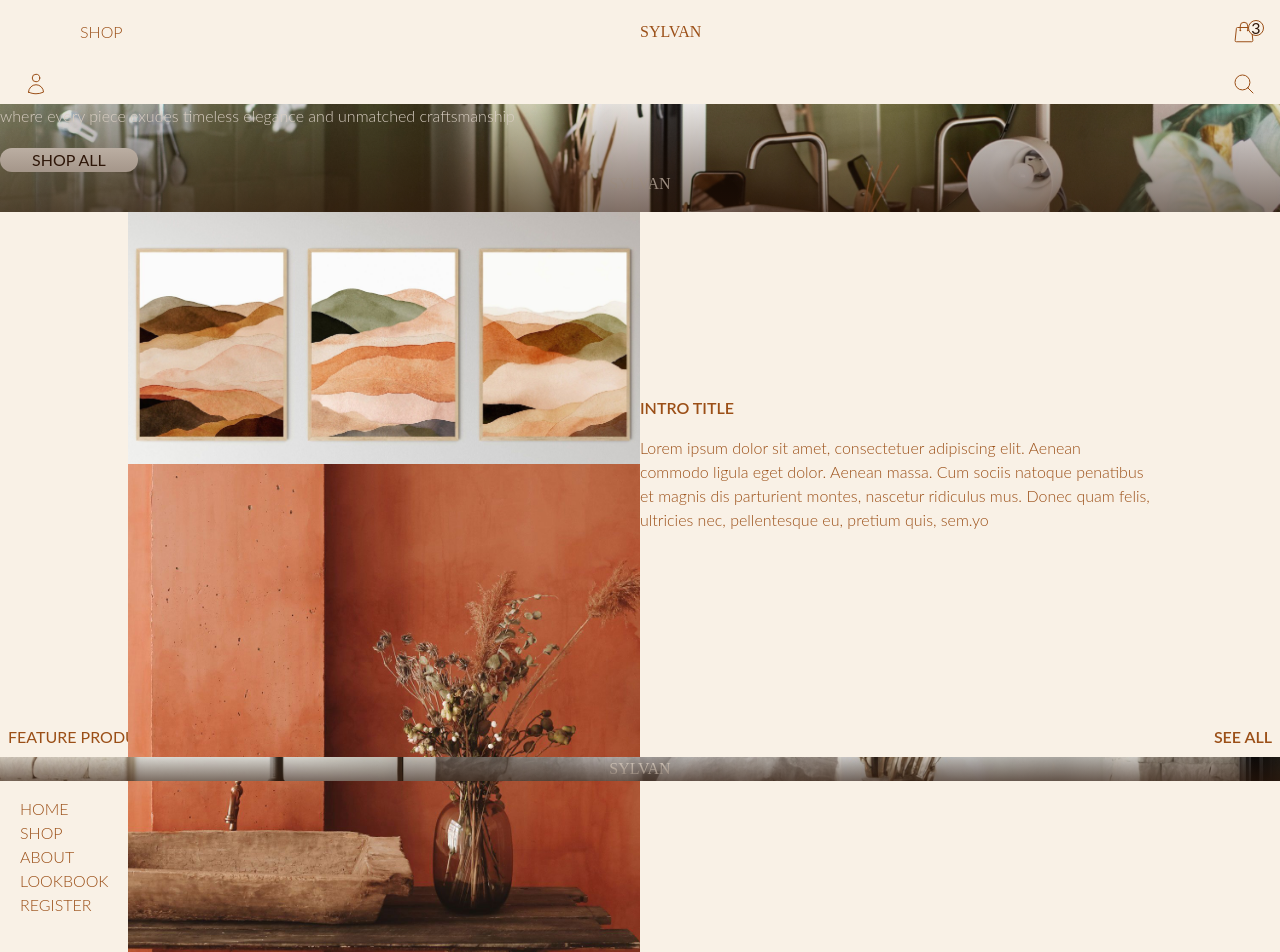
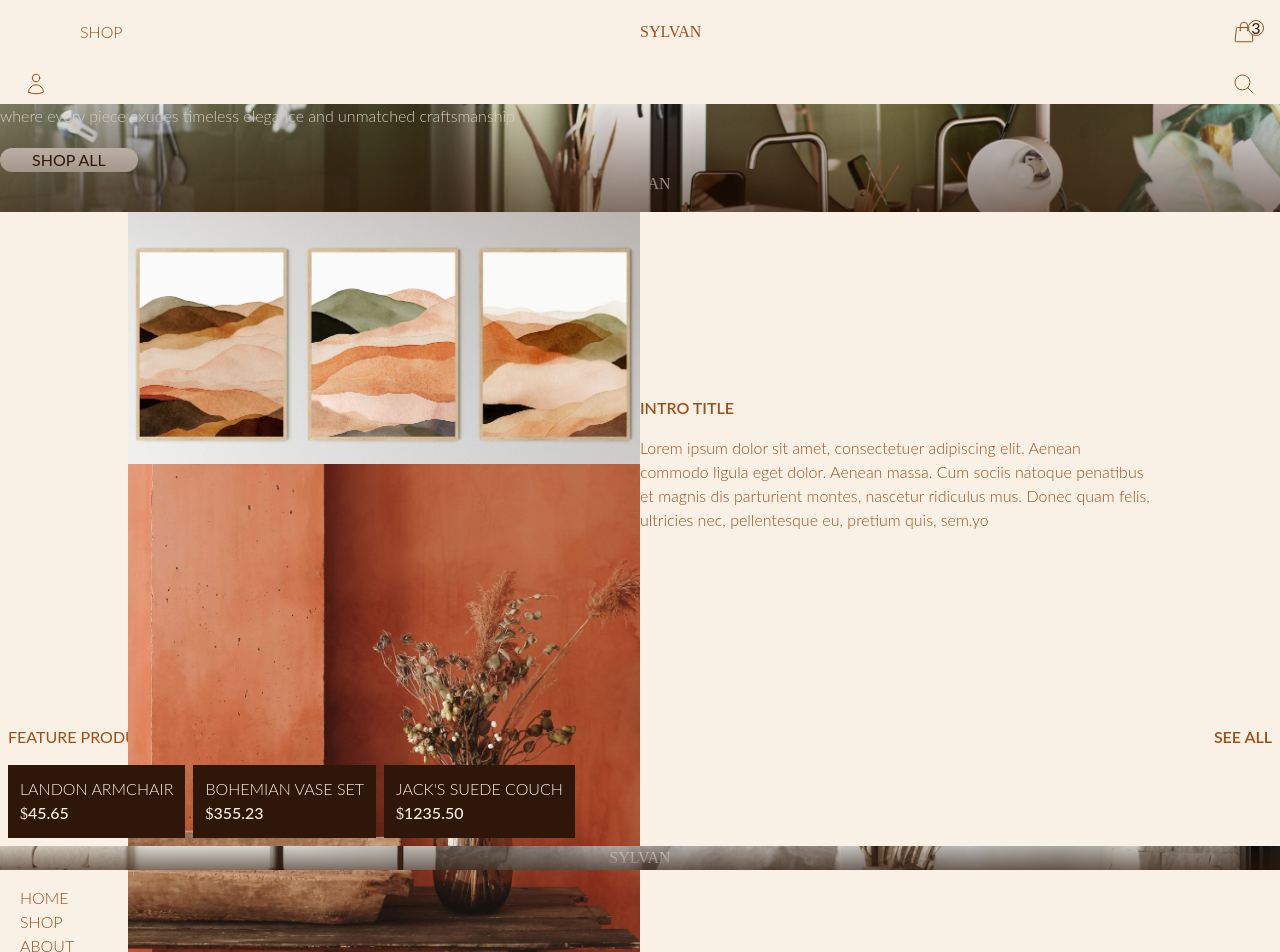
Before and after one commit to jmaduafo/Sylvan, a React (Create React App) app: page / in a window 1280 px wide. Shown: the top 952 px of the page. Built offline with nearby package versions, Linux system fonts and the light colour scheme.

Commit message:
added error page logic and styling

```diff
--- a/src/components/Footer.js
+++ b/src/components/Footer.js
@@ -45,7 +45,7 @@ const Footer = () => {
                         {footerNav.map(nav => {
                             return (
                                 <li className='uppercase w-fit' key={nav.name}>
-                                    <Link>{nav.name}</Link>
+                                    <Link to={nav.link}>{nav.name}</Link>
                                 </li>
                             )
                         })}
--- a/src/components/Heading.js
+++ b/src/components/Heading.js
@@ -6,7 +6,7 @@ const Heading = ({headerText, linkText, link}) => {
     <div className='p-2 flex justify-between items-end text-sienna border-t-[1px] border-b-[1px] border-t-siennaOpaque border-b-siennaOpaque'>
         <h5 className='uppercase font-[500]'>{headerText}</h5>
         <Link to={link} className='relative'>
-            <p className="uppercase font-semibold text-[11px] after:absolute after:top-full after:content-[''] after:w-full h-[1.5px]">{linkText}</p>
+            <p className="uppercase font-semibold text-[11px] after:content-[''] after:absolute after:left-0 after:top-[90%] after:h-[2px] after:w-full after:bg-sienna">{linkText}</p>
         </Link>
     </div>
   )
--- a/src/components/Home/About.js
+++ b/src/components/Home/About.js
@@ -7,7 +7,7 @@ const About = () => {
     <section className='py-[5rem] text-sienna'>
         <div className='w-4/5 mx-auto flex flex-col sm:justify-center sm:items-center sm:flex-row gap-[5rem] '>
             <div className='relative flex-1 flex justify-end'>
-                <div className='w-[250px] h-[300px] absolute left-[30%] top-1/2 transform translate-x-[-50%] translate-y-[-50%]'>
+                <div className='2xl:left-[50%] w-[250px] h-[300px] absolute left-[30%] top-1/2 transform translate-x-[-50%] translate-y-[-50%]'>
                     <img className='w-full h-full' src={about1} alt=''/>
                 </div>
                 <div className='w-[350px] h-[450px] object-cover object-bottom'>
@@ -16,7 +16,7 @@ const About = () => {
             </div>
             <div className='flex-1'>
                 <h5 className='mb-4 font-semibold'>INTRO TITLE</h5>
-                <p className='w-[60%] font-light'>Lorem ipsum dolor sit amet, consectetuer adipiscing elit. Aenean commodo ligula eget dolor. Aenean massa. Cum sociis natoque penatibus et magnis dis parturient montes, nascetur ridiculus mus. Donec quam felis, ultricies nec, pellentesque eu, pretium quis, sem.yo</p>
+                <p className='md:w-[80%] font-light'>Lorem ipsum dolor sit amet, consectetuer adipiscing elit. Aenean commodo ligula eget dolor. Aenean massa. Cum sociis natoque penatibus et magnis dis parturient montes, nascetur ridiculus mus. Donec quam felis, ultricies nec, pellentesque eu, pretium quis, sem.yo</p>
             </div>
         </div>
     </section>
--- a/src/components/Home/Featured.js
+++ b/src/components/Home/Featured.js
@@ -1,12 +1,37 @@
 import React from 'react'
 import Heading from '../Heading'
+import Cover from '../Cover'
 
 const Featured = () => {
   return (
     <section>
         <Heading headerText='Feature products' linkText='See all' link='/shop/all'/>
+        <div className='xs:flex-row flex-wrap flex flex-col border-b-[1px] border-b-siennaOpaque p-2 gap-2'>
+            <div className='relative p-3 xs:basis-[48.8%] xs:h-[50vh] md:flex-[1] md:h-[50vh] basis-[100%] h-[60vh] bg-chocolate
+            flex items-end z-[3]'>
+                <Label title='Landon Armchair' price='45.65'/>
+            </div>
+            <div className='relative p-3 xs:basis-[48.8%] xs:h-[50vh] md:flex-[1] md:h-[50vh] basis-[100%] h-[60vh] bg-chocolate
+            flex items-end'>
+                <Label title='Bohemian vase set' price='355.23'/>
+            </div>
+            <div className='relative p-3 xs:basis-full xs:h-[40vh] md:flex-[2] md:h-[50vh] basis-[100%] h-[60vh] bg-chocolate
+            flex items-end'>
+
+                <Label title="Jack's suede couch" price='1235.50'/>
+            </div>
+        </div>
     </section>
   )
 }
 
+function Label({title, price}) {
+    return (
+        <div className='text-cream'>
+            <p className='uppercase font-light'>{title}</p>
+            <p className='font-medium text-[20px]'><span className='font-serif'>$</span>{price}</p>
+        </div>
+    )
+}
+
 export default Featured
--- a/src/pages/WrongPage.js
+++ b/src/pages/WrongPage.js
@@ -2,7 +2,13 @@ import React from 'react'
 
 const WrongPage = () => {
   return (
-    <div>WrongPage</div>
+    <section className='flex justify-center items-center h-[88vh]'>
+      <div className='text-center'>
+        <h1 className='text-sienna sm:text-[210px] md:[280px] lg:text-[350px] 2xl:text-[410px] text-[120px] mb-[-.4em] font-serif'>
+          404</h1>
+        <p className=''>Page Not Found</p>
+      </div>
+    </section>
   )
 }
 
--- a/tailwind.config.js
+++ b/tailwind.config.js
@@ -21,7 +21,7 @@ module.exports = {
       'xl': '1320px',
       // => @media (min-width: 1320px) { ... }
 
-      '2xl': '1920px',
+      '2xl': '1660px',
       // => @media (min-width: 1920px) { ... }
     },
     fontFamily: {
```
